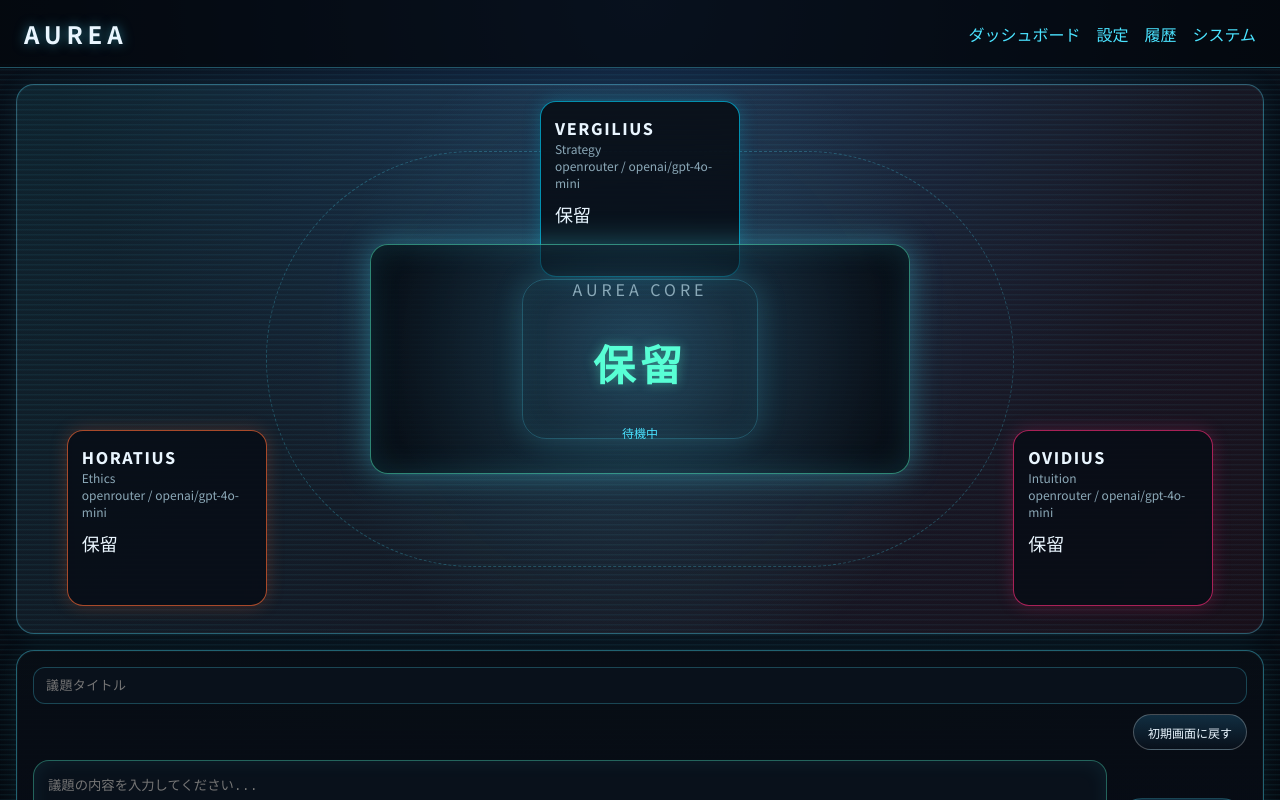
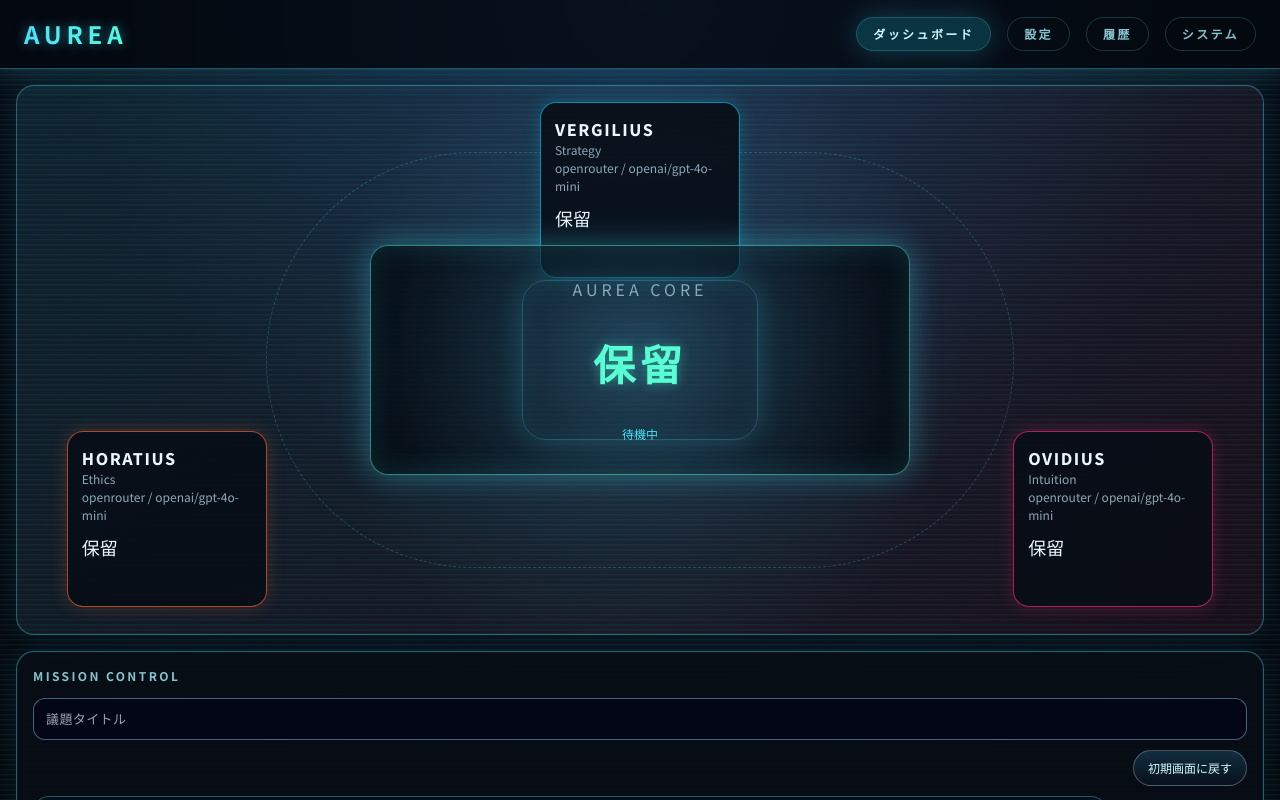
Before and after one commit to yutomueller/AUREA, a React (Vite) app in the folder frontend/: page / in a window 1280 px wide. Shown: the top 800 px of the page. Built offline with nearby package versions, Linux system fonts and the light colour scheme; no server answers.

Commit message:
Enhance dashboard UI with Tailwind styling

```diff
--- a/frontend/index.html
+++ b/frontend/index.html
@@ -4,6 +4,27 @@
     <meta charset="UTF-8" />
     <meta name="viewport" content="width=device-width, initial-scale=1.0" />
     <title>AUREA</title>
+    <script src="https://cdn.tailwindcss.com"></script>
+    <script>
+      tailwind.config = {
+        theme: {
+          extend: {
+            colors: {
+              aurora: {
+                900: '#050a12',
+                800: '#0a1628',
+                700: '#132945',
+                500: '#4be3ff',
+                400: '#58ffd5',
+              },
+            },
+            boxShadow: {
+              neon: '0 0 30px rgba(75, 227, 255, 0.25)',
+            },
+          },
+        },
+      };
+    </script>
   </head>
   <body>
     <div id="root"></div>
--- a/frontend/src/app/router.tsx
+++ b/frontend/src/app/router.tsx
@@ -6,19 +6,50 @@ import { SessionDetailPage } from '../pages/SessionDetailPage';
 import { SystemPage } from '../pages/SystemPage';
 import { useI18n } from '../i18n';
 
+const navLinkBase =
+  'rounded-full border border-cyan-300/20 px-4 py-2 text-xs font-semibold uppercase tracking-[0.2em] transition duration-300';
+
 export function AppRouter() {
   const t = useI18n();
 
   return (
     <BrowserRouter>
       <div className="shell">
-        <header className="topbar">
-          <div className="brand">AUREA</div>
-          <nav className="nav">
-            <NavLink to="/">{t.dashboard}</NavLink>
-            <NavLink to="/settings">{t.settings}</NavLink>
-            <NavLink to="/history">{t.history}</NavLink>
-            <NavLink to="/system">{t.system}</NavLink>
+        <header className="topbar border-cyan-300/30 bg-slate-950/70 shadow-neon backdrop-blur-xl">
+          <div className="brand bg-gradient-to-r from-aurora-500 to-aurora-400 bg-clip-text text-transparent">AUREA</div>
+          <nav className="nav flex-wrap">
+            <NavLink
+              to="/"
+              className={({ isActive }) =>
+                `${navLinkBase} ${isActive ? 'border-cyan-200/80 bg-cyan-400/20 text-cyan-100 shadow-neon' : 'text-cyan-200/80 hover:border-cyan-200/60 hover:bg-cyan-400/10 hover:text-cyan-50'}`
+              }
+            >
+              {t.dashboard}
+            </NavLink>
+            <NavLink
+              to="/settings"
+              className={({ isActive }) =>
+                `${navLinkBase} ${isActive ? 'border-cyan-200/80 bg-cyan-400/20 text-cyan-100 shadow-neon' : 'text-cyan-200/80 hover:border-cyan-200/60 hover:bg-cyan-400/10 hover:text-cyan-50'}`
+              }
+            >
+              {t.settings}
+            </NavLink>
+            <NavLink
+              to="/history"
+              className={({ isActive }) =>
+                `${navLinkBase} ${isActive ? 'border-cyan-200/80 bg-cyan-400/20 text-cyan-100 shadow-neon' : 'text-cyan-200/80 hover:border-cyan-200/60 hover:bg-cyan-400/10 hover:text-cyan-50'}`
+              }
+            >
+              {t.history}
+            </NavLink>
+            <NavLink
+              to="/system"
+              className={({ isActive }) =>
+                `${navLinkBase} ${isActive ? 'border-cyan-200/80 bg-cyan-400/20 text-cyan-100 shadow-neon' : 'text-cyan-200/80 hover:border-cyan-200/60 hover:bg-cyan-400/10 hover:text-cyan-50'}`
+              }
+            >
+              {t.system}
+            </NavLink>
           </nav>
         </header>
         <Routes>
--- a/frontend/src/pages/DashboardPage.tsx
+++ b/frontend/src/pages/DashboardPage.tsx
@@ -8,7 +8,6 @@ import { getAgentConfigs } from '../services/agents';
 import { useSessionStore } from '../store/useSessionStore';
 import { useSettingsStore } from '../store/useSettingsStore';
 import { useI18n } from '../i18n';
-
 
 const FALLBACK_AGENT_CONFIGS: Record<'THREE' | 'FIVE', Array<{ agent_name: string; role_label: string; provider_key: string; model_name: string }>> = {
   THREE: [
@@ -65,7 +64,9 @@ export function DashboardPage() {
   return (
     <div className="dashboard-grid main-expanded">
       <div className="center-col">
-        <section className={`panel magi-stage ${agentMode === 'THREE' ? 'triangle' : 'pentagon'}`}>
+        <section
+          className={`panel magi-stage rounded-3xl border border-cyan-300/30 bg-gradient-to-b from-slate-900/90 via-slate-950/90 to-slate-950/95 shadow-neon ${agentMode === 'THREE' ? 'triangle' : 'pentagon'}`}
+        >
           <div className="core-slot">
             <CoreDecisionPanel result={currentSession?.session?.final_result || currentSession?.result?.final_result} status={currentSession?.session?.status || currentSession?.result?.status} />
           </div>
@@ -75,15 +76,16 @@ export function DashboardPage() {
             ))}
           </div>
         </section>
-        <section className="panel prompt-composer">
+        <section className="panel prompt-composer rounded-3xl border border-cyan-300/35 bg-gradient-to-br from-slate-900/95 via-slate-900/90 to-cyan-950/40 shadow-neon">
+          <div className="mb-1 text-xs font-semibold uppercase tracking-[0.2em] text-cyan-200/80">Mission Control</div>
           <input
             value={title}
             onChange={(e) => setTitle(e.target.value)}
             placeholder={t.decisionTitle}
-            className="prompt-title"
+            className="prompt-title border-cyan-200/40 bg-slate-950/80 focus:border-cyan-200/80 focus:outline-none focus:ring-2 focus:ring-cyan-300/30"
           />
           <div className="prompt-actions">
-            <button className="prompt-reset" onClick={resetToStart}>
+            <button className="prompt-reset border-cyan-200/50 text-cyan-100 hover:bg-cyan-300/10" onClick={resetToStart}>
               {t.resetHome}
             </button>
           </div>
@@ -93,9 +95,13 @@ export function DashboardPage() {
               onChange={(e) => setQuery(e.target.value)}
               rows={3}
               placeholder={t.describeAgenda}
-              className="prompt-input"
+              className="prompt-input border-cyan-300/40 bg-slate-950/80 focus:border-cyan-200/80 focus:outline-none focus:ring-2 focus:ring-cyan-300/30"
             />
-            <button className="prompt-send" onClick={execute} disabled={loading || !query.trim()}>
+            <button
+              className="prompt-send border-emerald-300/50 bg-gradient-to-r from-cyan-500/35 to-emerald-400/25 text-cyan-50 enabled:hover:from-cyan-400/45 enabled:hover:to-emerald-300/35 disabled:cursor-not-allowed disabled:opacity-40"
+              onClick={execute}
+              disabled={loading || !query.trim()}
+            >
               {loading ? t.running : t.execute}
             </button>
           </div>
```
